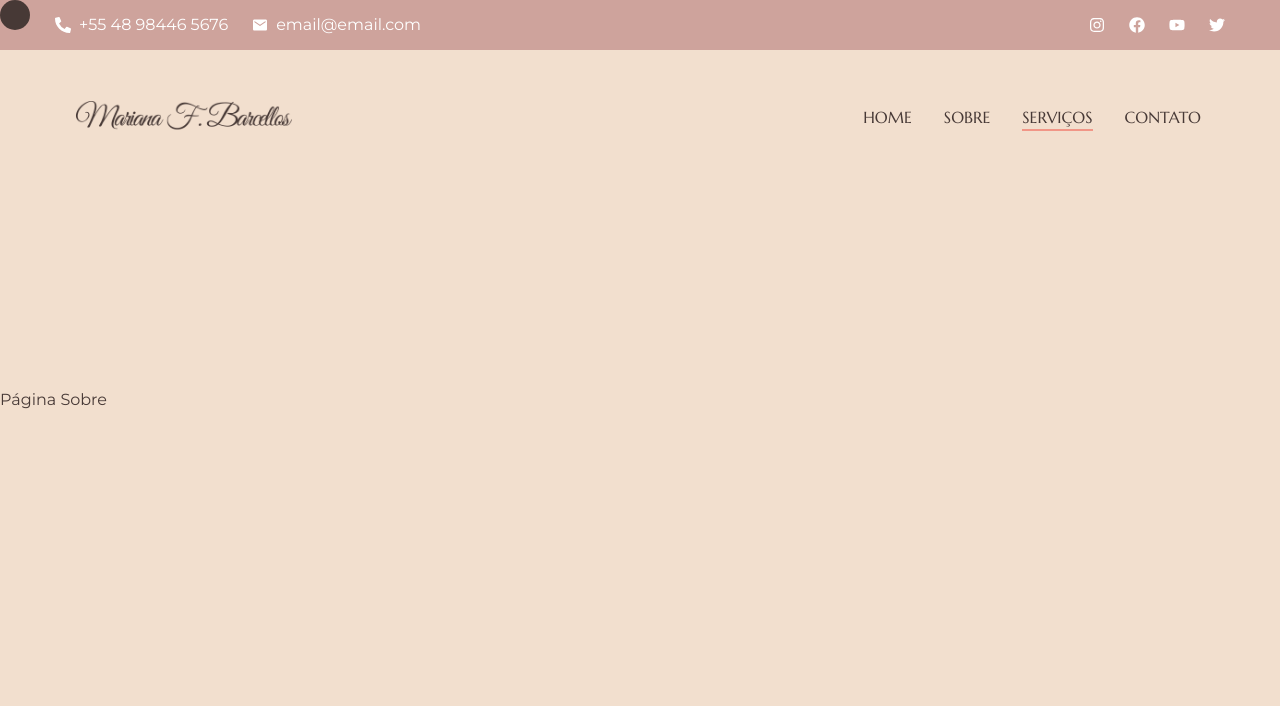
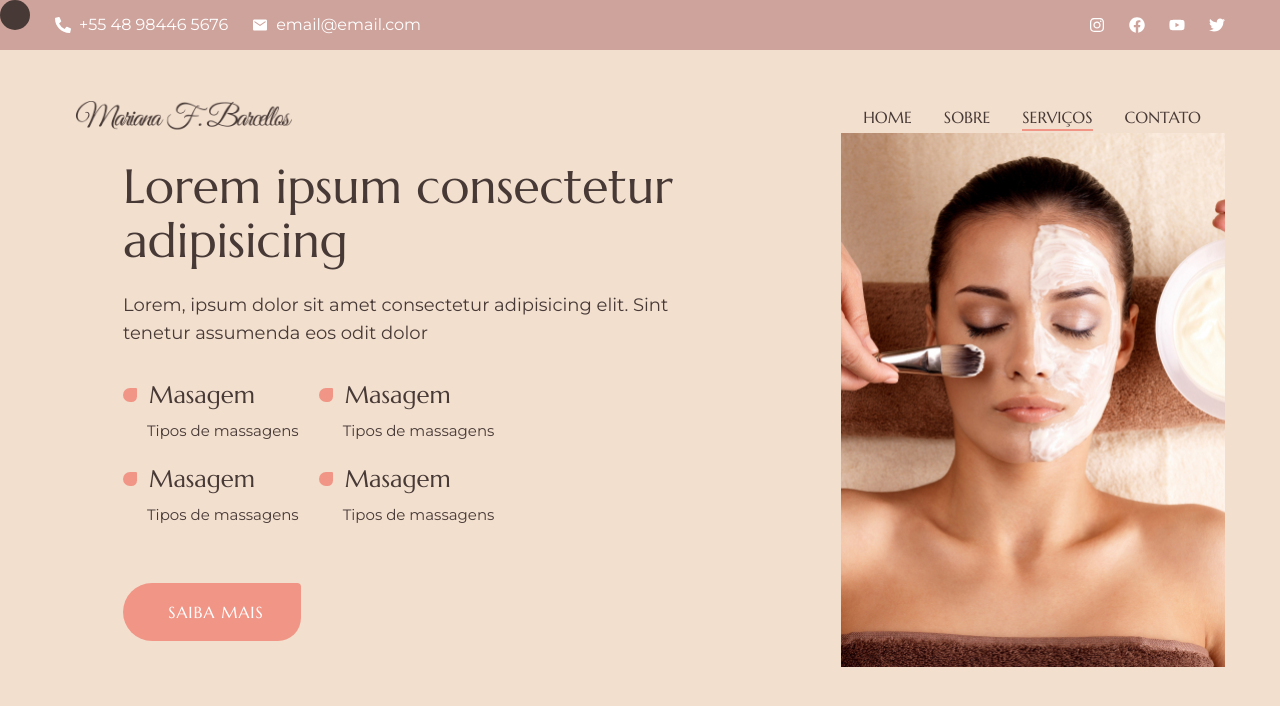
Before and after one commit to juniorpinhodev/mariana_barcellos, a Next.js app: page /servicos in a window 1280 px wide. Shown: the top 706 px of the page. Built offline with nearby package versions, Linux system fonts and the light colour scheme.

Commit message:
feat: 🎸 Cria motion em pagina servicos e sobre

```diff
--- a/app/page.jsx
+++ b/app/page.jsx
@@ -16,7 +16,14 @@ const Home = () => {
       <div className="container mx-auto">
         <div className="flex flex-col xl:flex-row items-center h-full">
           {/* texto */}
-          <div className="w-full text-center xl:text-left xl:w-[500px] pt-[120px]">
+          <motion.div
+          initial={{ opacity: 0, y: -100 }}
+          animate={{
+            opacity: 1,
+            y: 0,
+            transition: { delay:2, duration: 1, ease: "easeInOut"},
+          }}
+          className="w-full text-center xl:text-left xl:w-[500px] pt-[120px]">
             <motion.h1
             onMouseEnter={mouseEnterHandler}
             onMouseLeave={mouseLeaveHandler}
@@ -45,18 +52,28 @@ const Home = () => {
                 <ModalVideo />
               </motion.div>
             </div>
-          </div>
+          </motion.div>
           {/* imagem */}
           <div className="flex-1">
-            <div className="hidden xl:flex fixed bottom-0">
-              {/* <Image
+            <motion.div
+              initial={{ opacity: 0, bottom: '-100%' }}
+              animate={{
+              opacity: 1,
+              bottom: 0,
+              transition: { delay:2.4, duration: 1.2, ease: "easeInOut"},
+              }}
+              onMouseEnter={mouseEnterHandler}
+              onMouseLeave={mouseLeaveHandler}
+              className="hidden xl:flex fixed bottom-0"
+              >
+              <Image
                 src={'/assets/home/img.png'}
                 width={864}
                 height={650}
                 quality={100}
                 alt="Foto de Doutora Mariana F. Barcellos"
-                /> */}
-            </div>
+                />
+            </motion.div>
           </div>
         </div>
       </div>
--- a/app/servicos/page.jsx
+++ b/app/servicos/page.jsx
@@ -1,14 +1,108 @@
 "use client"
+import { useContext } from "react";
 import { motion } from "framer-motion";
+import Image from "next/image";
+import { CursorContext } from "@/components/CursorContext";
 
 const servicos = () => {
+  const { mouseEnterHandler, mouseLeaveHandler } = useContext(CursorContext)
   return (
     <motion.section
       initial={{ opacity: 0 }}
       animate={{ opacity: 1, transition: { delay: 2 } }}
       className="min-h-screen flex items-center overflow-x-hidden"
     >
-      Página Sobre
+      <div className="container mx-auto flex items-center justify-between">
+        {/* texto */}
+        <motion.div
+          initial={{ opacity: 0, x: -60 }}
+          animate={{
+            opacity: 1,
+            x: 0,
+            transition: { delay: 2, duration: 0.8, ease: "easeInOut" },
+        }}
+          onMouseEnter={mouseEnterHandler}
+          onMouseLeave={mouseLeaveHandler}
+          className="flex flex-col items-start xl:max-w-[650px] text-center xl:text-left mx-auto"
+        >
+          <h2 className="h2 mb-6 mx-auto max-w-[540px] xl:max-w-none">
+            Lorem ipsum consectetur adipisicing
+          </h2>
+          <p className="lead max-w-[600px] mx-auto xl:mx-0">
+            Lorem, ipsum dolor sit amet consectetur adipisicing elit. Sint tenetur assumenda eos odit dolor
+          </p>
+          {/* itens */}
+          <div className="grid grid-cols-1 md:grid-cols-2 gap-[20px] mb-14 mx-auto xl:mx-0">
+            {/* itens */}
+            <div className="flex-1 flex flex-col justify-center items-center xl:items-start">
+              <div className="flex items-center gap-[12px] mb-2">
+                <div className="w-[14px] h-[14px] bg-accent rounded-tl-[28px] rounded-bl-[28px] rounded-br-[22px] rounded-tr-[4px]"></div>
+                <h3 className="text-2xl">Masagem</h3>
+              </div>
+                <p className="pl-6 text-[15px]">
+                  Tipos de massagens
+                </p>
+            </div>
+            {/* ultimo item */}
+            {/* itens */}
+            <div className="flex-1 flex flex-col justify-center items-center xl:items-start">
+              <div className="flex items-center gap-[12px] mb-2">
+                <div className="w-[14px] h-[14px] bg-accent rounded-tl-[28px] rounded-bl-[28px] rounded-br-[22px] rounded-tr-[4px]"></div>
+                <h3 className="text-2xl">Masagem</h3>
+              </div>
+                <p className="pl-6 text-[15px]">
+                  Tipos de massagens
+                </p>
+            </div>
+            {/* ultimo item */}
+            {/* itens */}
+            <div className="flex-1 flex flex-col justify-center items-center xl:items-start">
+              <div className="flex items-center gap-[12px] mb-2">
+                <div className="w-[14px] h-[14px] bg-accent rounded-tl-[28px] rounded-bl-[28px] rounded-br-[22px] rounded-tr-[4px]"></div>
+                <h3 className="text-2xl">Masagem</h3>
+              </div>
+                <p className="pl-6 text-[15px]">
+                  Tipos de massagens
+                </p>
+            </div>
+            {/* ultimo item */}
+            {/* itens */}
+            <div className="flex-1 flex flex-col justify-center items-center xl:items-start">
+              <div className="flex items-center gap-[12px] mb-2">
+                <div className="w-[14px] h-[14px] bg-accent rounded-tl-[28px] rounded-bl-[28px] rounded-br-[22px] rounded-tr-[4px]"></div>
+                <h3 className="text-2xl">Masagem</h3>
+              </div>
+                <p className="pl-6 text-[15px]">
+                  Tipos de massagens
+                </p>
+            </div>
+            {/* ultimo item */}
+
+          </div>
+          {/* btn */}
+          <button className="btn mx-auto xl:mx-0">Saiba Mais</button>
+        </motion.div>
+        {/* imagem */}
+        <motion.div
+          initial={{ opacity: 0, x: 60 }}
+          animate={{
+            opacity: 1,
+            x: 0,
+            transition: { delay: 2.4, duration: 0.8, ease: "easeInOut" },
+        }}
+          onMouseEnter={mouseEnterHandler}
+          onMouseLeave={mouseLeaveHandler}
+          className="hidden xl:flex w-[384px] h-[534px] relative"
+        >
+          <Image
+            src="/assets/servico/img.jpg"
+            fill
+            quality={100}
+            alt=""
+            className="object-contain"
+            />
+        </motion.div>
+      </div>
     </motion.section>
   )
 }
--- a/app/sobre/page.jsx
+++ b/app/sobre/page.jsx
@@ -1,14 +1,73 @@
 "use client";
 import { motion } from "framer-motion";
+import Image from "next/image";
+import { useContext } from "react";
+import { CursorContext } from "@/components/CursorContext";
+import StatsItem from "@/components/StatsItem";
 
 const sobre = () => {
+  const { mouseEnterHandler, mouseLeaveHandler } = useContext(CursorContext)
   return (
     <motion.section
       initial={{ opacity: 0 }}
       animate={{ opacity: 1, transition: { delay: 2 } }}
       className="min-h-screen flex items-center overflow-x-hidden"
     >
-      Página Sobre
+      <div className="container mx-auto flex items-center pt-48 pb-12 xl:pt-32 xl:pb-0">
+        <div className="w-full h-full flex flex-col xl:flex-row items-center justify-between">
+          {/* imagem */}
+          <motion.div
+          onMouseEnter={mouseEnterHandler}
+          onMouseLeave={mouseLeaveHandler}
+          initial={{ opacity: 0, x: -60 }}
+          animate={{
+            opacity: 1,
+            x: 0,
+            transition: { delay: 2, duration: 0.8, ease: "easeInOut" }
+          }}
+          className="relative w-[304px] h-[423px] xl:w-[383px] xl:h-[534px] mb-8 xl:mx-0">
+            <Image
+              src="/assets/sobre/img.jpg"
+              fill
+              quality={100}
+              alt=""
+              className="object-contain"
+            />
+          </motion.div>
+
+          {/* Texto */}
+          <motion.div
+          onMouseEnter={mouseEnterHandler}
+          onMouseLeave={mouseLeaveHandler}
+          initial={{ opacity: 0, x: 60 }}
+          animate={{
+            opacity: 1,
+            x: 0,
+            transition: { delay: 2.4, duration: 0.8, ease: "easeInOut" }
+          }}
+          className="flex flex-col items-start xl:max-w-[650px] text-center xl:text-left mx-auto xl:mx-0">
+            <h2 className="h2 mb-6 mx-auto max-w-[540px] xl:max-w-none">
+              Massagens, Pedras quentes para o seu bem estar
+            </h2>
+            <p className="lead max-w-[600px] mx-auto xl:mx-0">Lorem ipsum dolor, sit amet consectetur adipisicing elit. Unde, dignissimos</p>
+
+            {/* itens */}
+            <div className="grid grid-cols-3 gap-[30px] mb-14 mx-auto xl:mx-0">
+              <div>
+                <StatsItem countNum={13} text="Anos de Mercado"/>
+              </div>
+              <div>
+                <StatsItem countNum={35} countText="K+" text="Clientes felizes"/>
+              </div>
+              <div>
+                <StatsItem countNum={100} countText="%" text="Relaxamento"/>
+              </div>
+            </div>
+            {/* btn */}
+            <button className="btn mx-auto xl:mx-0">Entre em Contato</button>
+          </motion.div>
+        </div>
+      </div>
     </motion.section>
   );
 };
--- a/components/CursorContext.jsx
+++ b/components/CursorContext.jsx
@@ -44,7 +44,7 @@ const CursorProvider = ({ children }) => {
     }
 
     return (
-        <CursorContext.Provider value={{ mouseEnterHandler, mouseLeaveHandler}}>
+        <CursorContext.Provider value={{ mouseEnterHandler, mouseLeaveHandler }}>
             <motion.div
                 className="fixed z-[99] rounded-full pointer-events-none transition-all duration-300"
                 style={{
--- /dev/null
+++ b/components/StatsItem.jsx
@@ -0,0 +1,15 @@
+import CountUp from "react-countup";
+
+const StatsItem = ({ countNum, countText, text }) => {
+  return (
+    <div className="text-center font-primary">
+        <div className="text-[40px] text-accent mb-4">
+            <CountUp end={countNum} delay={2.4} duration={6} />
+            <span>{countText}</span>
+        </div>
+        <p className="text-lg">{text}</p>
+    </div>
+  );
+};
+
+export default StatsItem;
```
